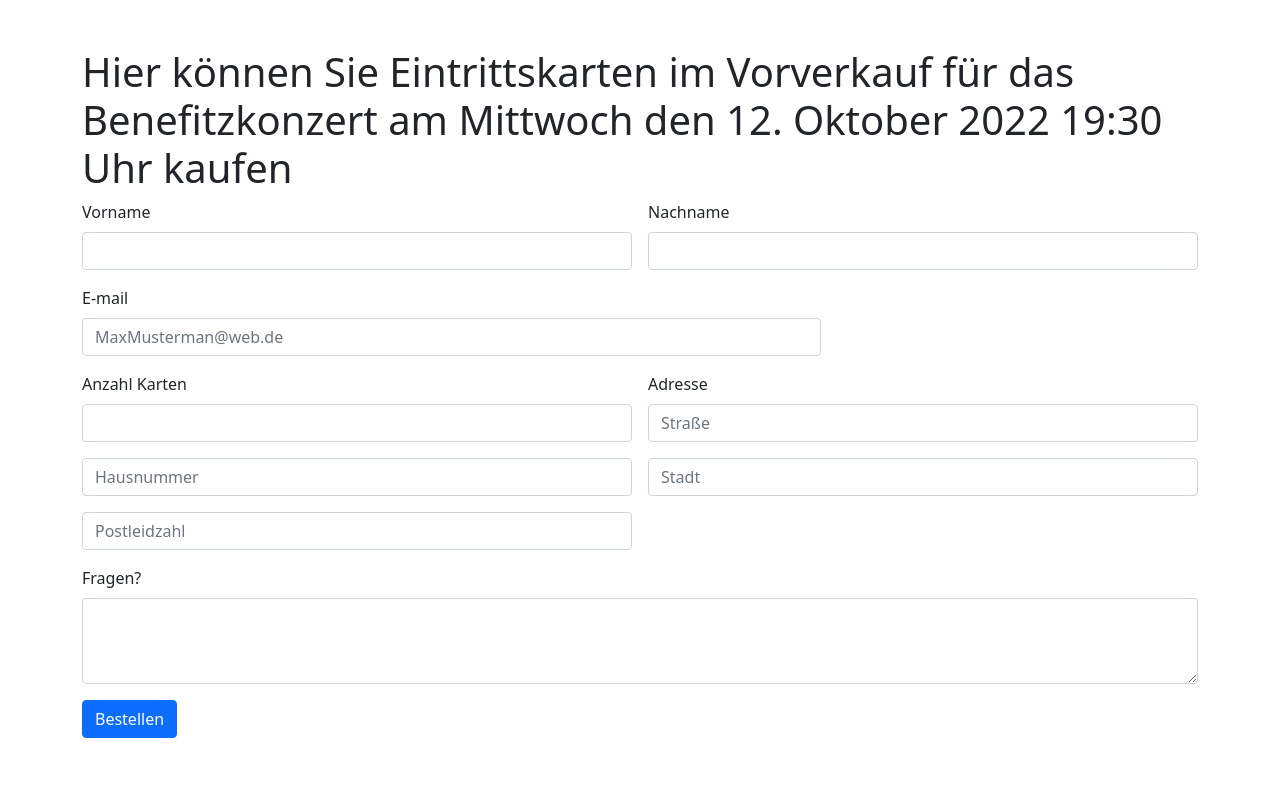
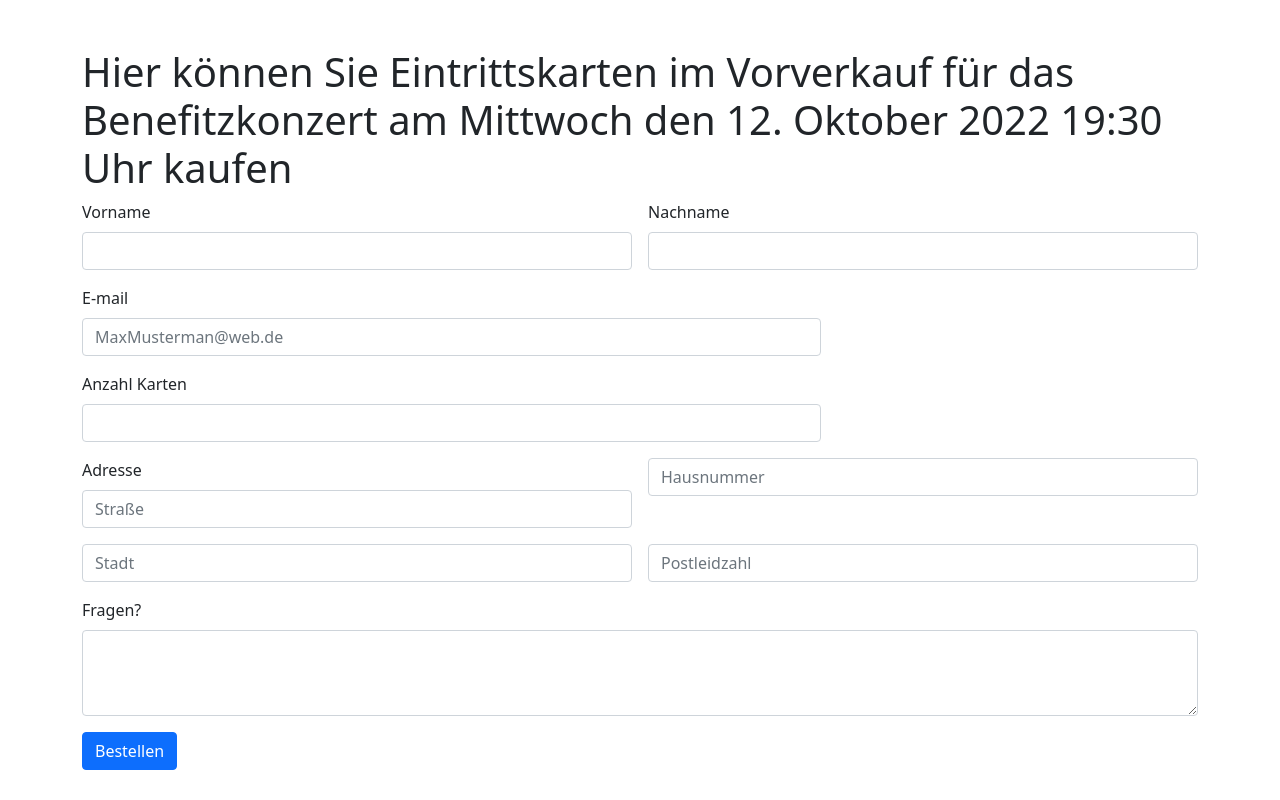
Before and after one commit to Tobias999988/Test, a plain HTML site: page index.html in a window 1280 px wide. Drawn offline with nearby package versions, Linux system fonts and the light colour scheme.

Commit message:
Add files via upload

```diff
--- a/index.html
+++ b/index.html
@@ -35,7 +35,7 @@
                 <label for="emailInfo" class="form-label">E-mail</label>
                 <input type="email" class="form-control" name="E-Mail" id="emailInfo" placeholder="MaxMusterman@web.de" required>
             </div>
-            <div class="col-md-6">
+            <div class="col-md-8">
                 <label for="Karten" class="form-label">Anzahl Karten</label>
                 <input type="number" class="form-control" name="Karten&nbsp;Anzahl" id="kartenanzahl" required>
             </div>
```
